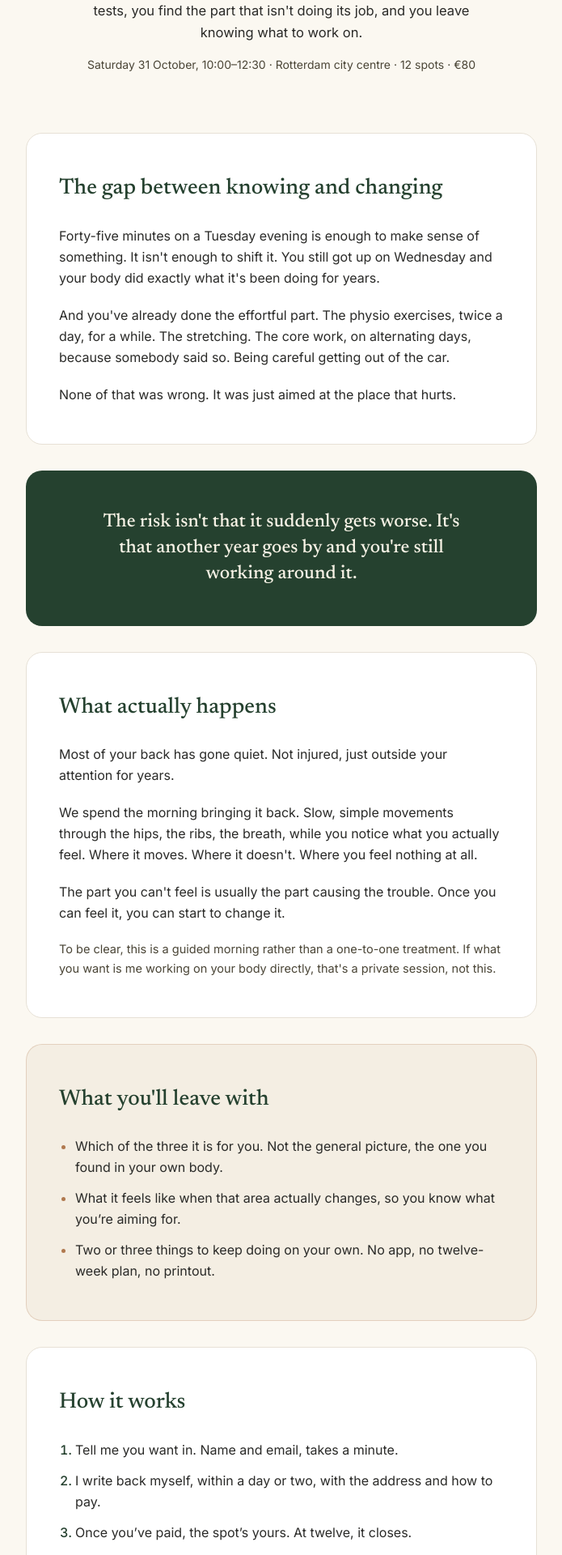
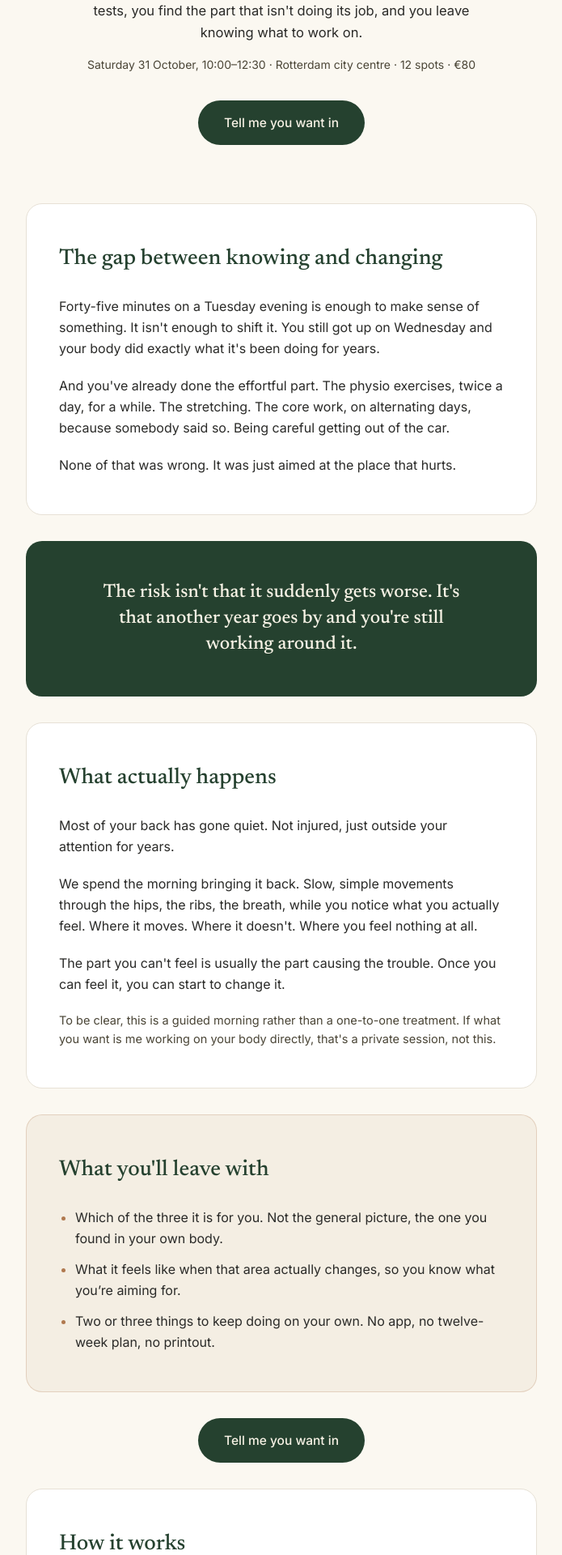
Before and after one commit to VinPOPFrance/James, a Next.js app: page /workshop in a window 1280 px wide. Shown: the part 280-2200 px from the top of the page at 81% size, without its empty margins (292-987 px from the left). Built offline with nearby package versions, Linux system fonts and the light colour scheme; no server answers.

Commit message:
Add call-to-action button for workshop registration

```diff
--- a/src/app/workshop/page.tsx
+++ b/src/app/workshop/page.tsx
@@ -30,6 +30,8 @@ export const metadata: Metadata = {
 const card = "rounded-section px-6 py-10 md:px-10 md:py-12";
 const h2 =
   "mb-6 font-voice text-[clamp(1.35rem,3vw,1.7rem)] font-medium text-[#25412F]";
+const cta =
+  "inline-block rounded-full bg-[#25412F] px-8 py-4 text-[15.5px] font-medium text-[#F7F2E5] transition hover:-translate-y-px hover:bg-[#1B3122] motion-reduce:transition-none";
 
 const leaveWith = [
   "Which of the three it is for you. Not the general picture, the one you found in your own body.",
@@ -62,6 +64,9 @@ export default function WorkshopPage() {
             {WORKSHOP.date}, {WORKSHOP.time} · {WORKSHOP.place} ·{" "}
             {WORKSHOP.spots} · {WORKSHOP.price}
           </p>
+          <a href="#apply" className={`${cta} mt-8`}>
+            Tell me you want in
+          </a>
         </section>
 
         {/* 2. THE PROBLEM · white card */}
@@ -131,6 +136,12 @@ export default function WorkshopPage() {
           </ul>
         </section>
 
+        <div className="text-center">
+          <a href="#apply" className={cta}>
+            Tell me you want in
+          </a>
+        </div>
+
         {/* 6. HOW IT WORKS · white card */}
         <section className={`${card} border border-hairline bg-white`}>
           <h2 className={h2}>How it works</h2>
@@ -166,7 +177,7 @@ export default function WorkshopPage() {
         {/* 8. THE FORM · white card */}
         <section
           id="apply"
-          className={`${card} border border-hairline bg-white text-center`}
+          className={`${card} scroll-mt-6 border border-hairline bg-white text-center`}
         >
           <h2 className="mb-4 font-voice text-[clamp(1.5rem,3.4vw,2rem)] font-medium text-[#25412F]">
             Tell me you want in
```
